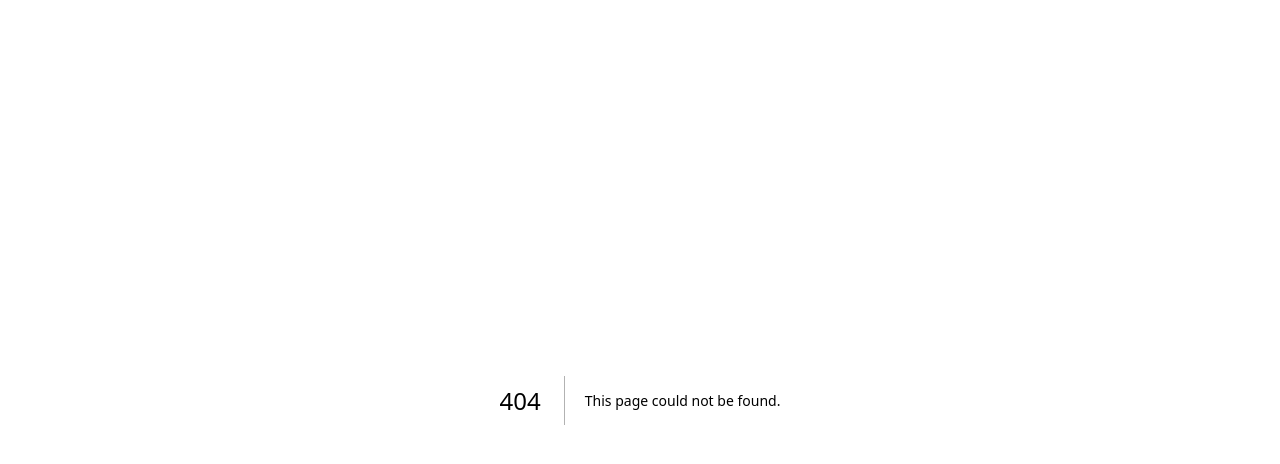
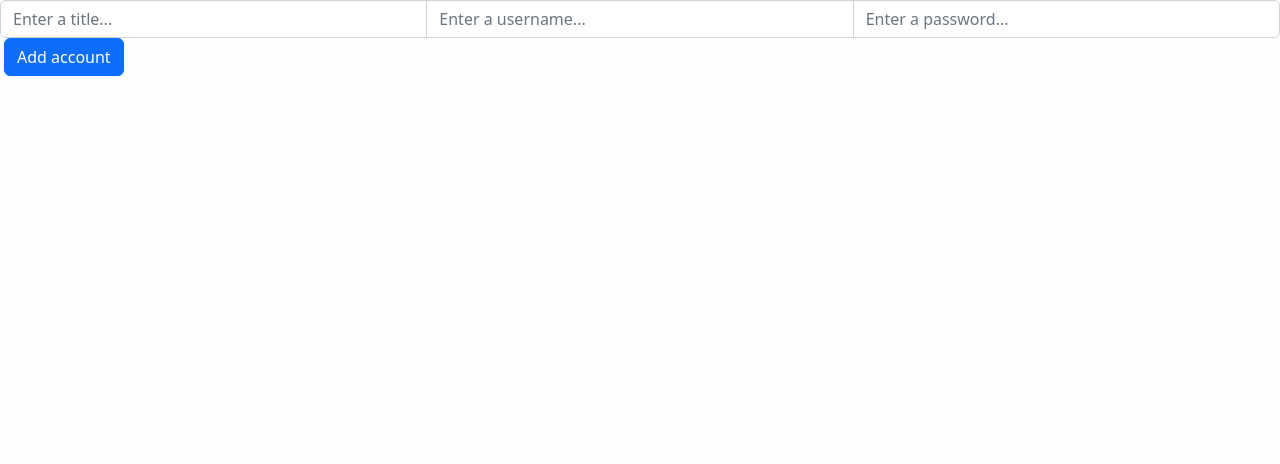
Before and after one commit to centuryhopper/PasswordManagerNext_Frontend, a Next.js app: page /components/addAccount in a window 1280 px wide. Before the commit this address had no page. Shown: the top 464 px of the page. Built offline with nearby package versions, Linux system fonts and the light colour scheme.

Commit message:
updated frontend ui
added outline for adding, deleting, and updating accounts

```diff
--- a/package.json
+++ b/package.json
@@ -13,6 +13,7 @@
     "@types/node": "18.11.18",
     "@types/react": "18.0.26",
     "@types/react-dom": "18.0.10",
+    "axios": "^1.2.2",
     "bootstrap": "^5.2.3",
     "eslint": "8.31.0",
     "eslint-config-next": "13.1.1",
--- /dev/null
+++ b/pages/components/addAccount.tsx
@@ -0,0 +1,46 @@
+import React, { FC, SetStateAction } from 'react'
+
+// interface Props {
+//   searchTerm: string;
+//   setSearchTerm: (value: SetStateAction<string>) => void;
+// }
+
+const AddAccount : FC<any> = ({}) : JSX.Element =>
+{
+    const handleAdd = (event : React.MouseEvent<HTMLButtonElement>) : void =>
+    {
+        event.preventDefault()
+
+        console.log('added account to database');
+
+        // TODO: make post request and update overall list of accounts in the table
+    }
+
+  return (
+    <>
+        {/* <input type="text" className="form-control" placeholder="Add an account" onChange={e => { */}
+            {/* // console.log(searchTerm)
+            // setSearchTerm(e.target.value)
+        }}/> */}
+
+        <div className="input-group">
+            {/* <span className="input-group-text">First and last name</span> */}
+            <input type="text" aria-label="title" className="form-control" placeholder="Enter a title..."/>
+            <input type="text" aria-label="username" className="form-control" placeholder="Enter a username..."/>
+            <input type="text" aria-label="password" className="form-control" placeholder="Enter a password..."/>
+        </div>
+
+        <button
+            type="submit"
+            className="btn btn-primary ms-1"
+            onClick={handleAdd}
+        >
+            Add account
+        </button>
+
+    </>
+
+  )
+}
+
+export default AddAccount
--- a/pages/components/tableview.tsx
+++ b/pages/components/tableview.tsx
@@ -3,6 +3,7 @@ import { AccountType } from '../../interfaces/interfaces'
 import {AccountTitle} from './account_tile'
 import SearchBar from './search_bar'
 import useSWR from 'swr'
+import AddAccount from './addAccount'
 
 
 // const getData = async () => {
@@ -73,6 +74,7 @@ const TableView : FC = () =>
                         <div className="col-12">
                             <div className="form-outline">
                                 <SearchBar searchTerm={searchTerm} setSearchTerm={setSearchTerm}/>
+                                <AddAccount/>
 
                             {/* <label className="form-label" for="form1">Enter a task here</label> */}
                             </div>
```
Also changed, not shown: pages/components/account_tile.tsx (+35 -3 lines), 1 other file (tests, documents, lock files or other folders).
